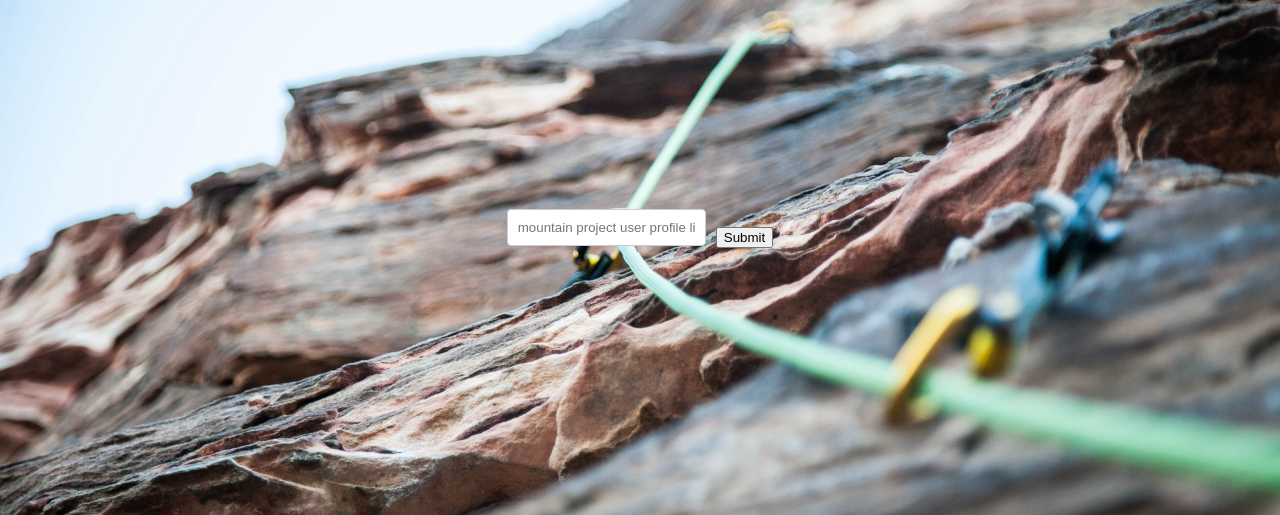
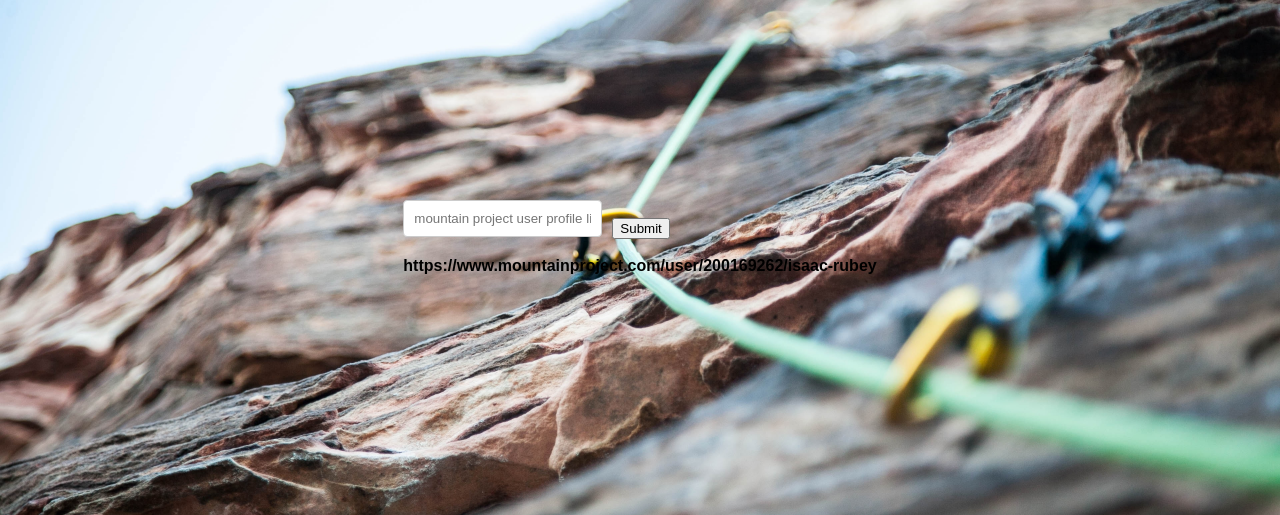
Before and after one commit to irubey/Prototype-Climbing-Analytics-App, a Flask app: page / in a window 1280 px wide. Shown: the part 163-678 px from the top of the page. Run offline with Flask 3, Linux system fonts and the light colour scheme.

Commit message:
Second Commit - 9/21/23

```diff
--- a/static/py/db_setup.py
+++ b/static/py/db_setup.py
@@ -103,7 +103,6 @@ binned_code_data = {
             805: "AI4"
             }
 
-
 def create_tables():
     conn = psycopg2.connect(DATABASE_URL)
     cur = conn.cursor()
--- a/templates/index.html
+++ b/templates/index.html
@@ -14,6 +14,7 @@
                 <input type="text" name="first_input" placeholder="mountain project user profile link">
                 <button type="submit">Submit</button>
             </div>
+            <b>https://www.mountainproject.com/user/200169262/isaac-rubey</b>
         </form>
     </div>
 
```
Also changed, not shown: 1 other file.
